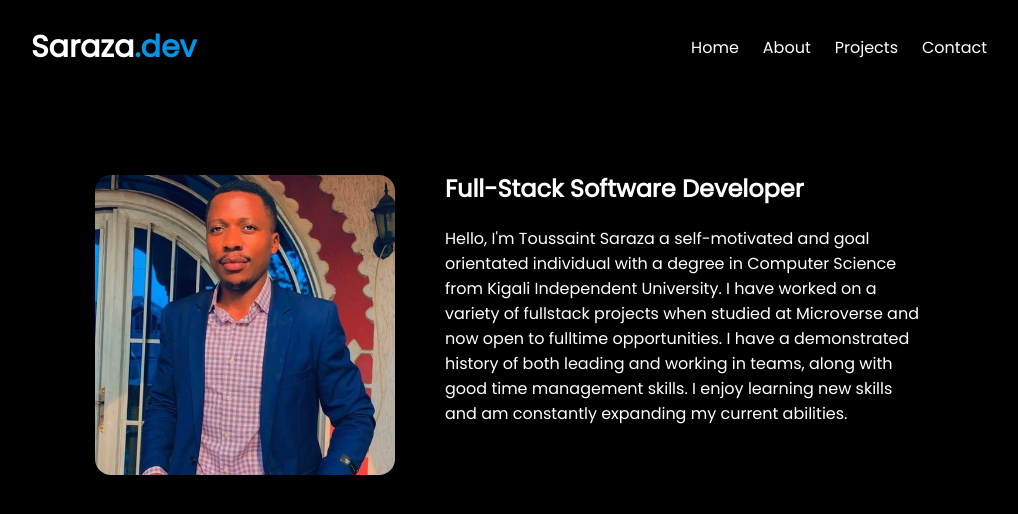
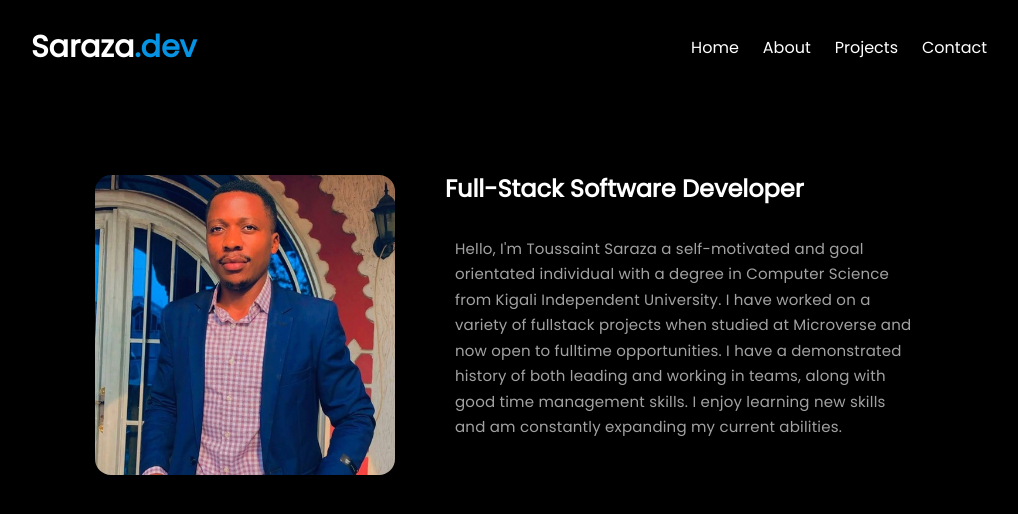
Before and after one commit to sarazaToussaint/Saraza-dev, a React (Create React App) app: page /About in a window 1280 px wide. Shown: the top 514 px of the page, without its empty margins (129-1147 px from the left). Built offline with nearby package versions, Linux system fonts and the light colour scheme.

Commit message:
Style the see more about me button

```diff
--- a/src/App.css
+++ b/src/App.css
@@ -67,6 +67,14 @@ body {
   font-size: 17px;
 }
 
+.about-container button {
+  border-radius: 30px;
+  padding: 5px 20px;
+  background-color: #0693e3;
+  color: #fff;
+  font-size: 17px;
+}
+
 .container button:hover {
   background-color: #fff;
   color: #000;
@@ -107,6 +115,15 @@ body {
   text-align: center;
   margin: auto;
   max-width: 65%;
+}
+
+.about-container p {
+  color: #a2a2a2;
+  font-size: 15px;
+  font-weight: 400;
+  letter-spacing: 0.2px;
+  line-height: 1.7;
+  padding: 10px;
 }
 
 .icon-container {
```
